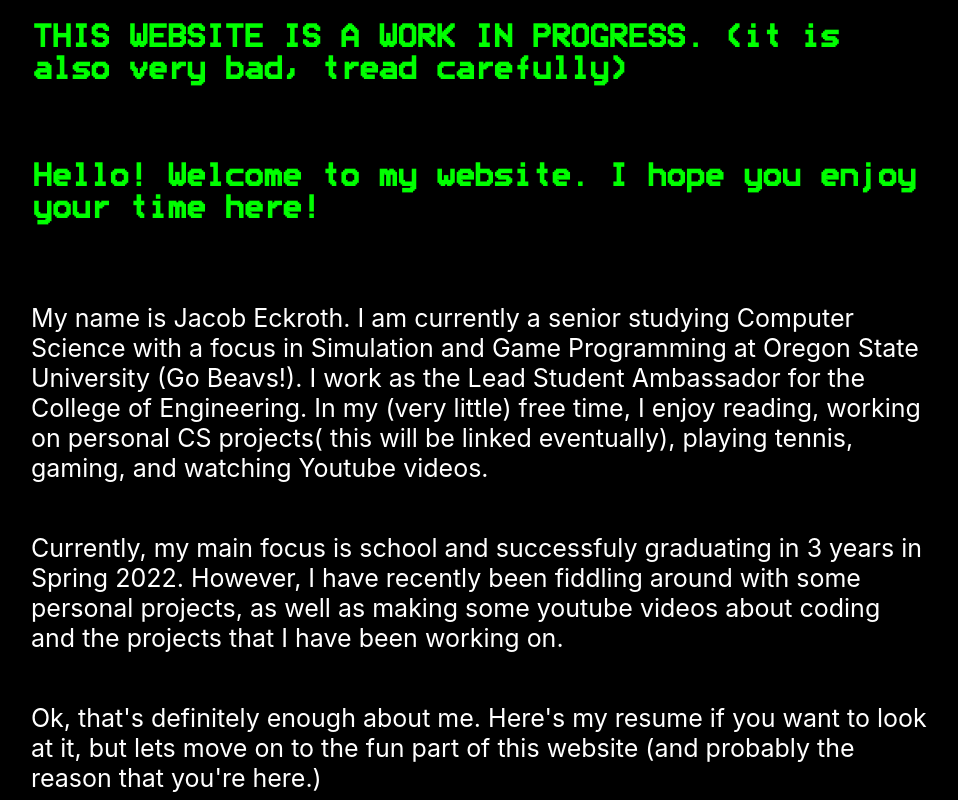
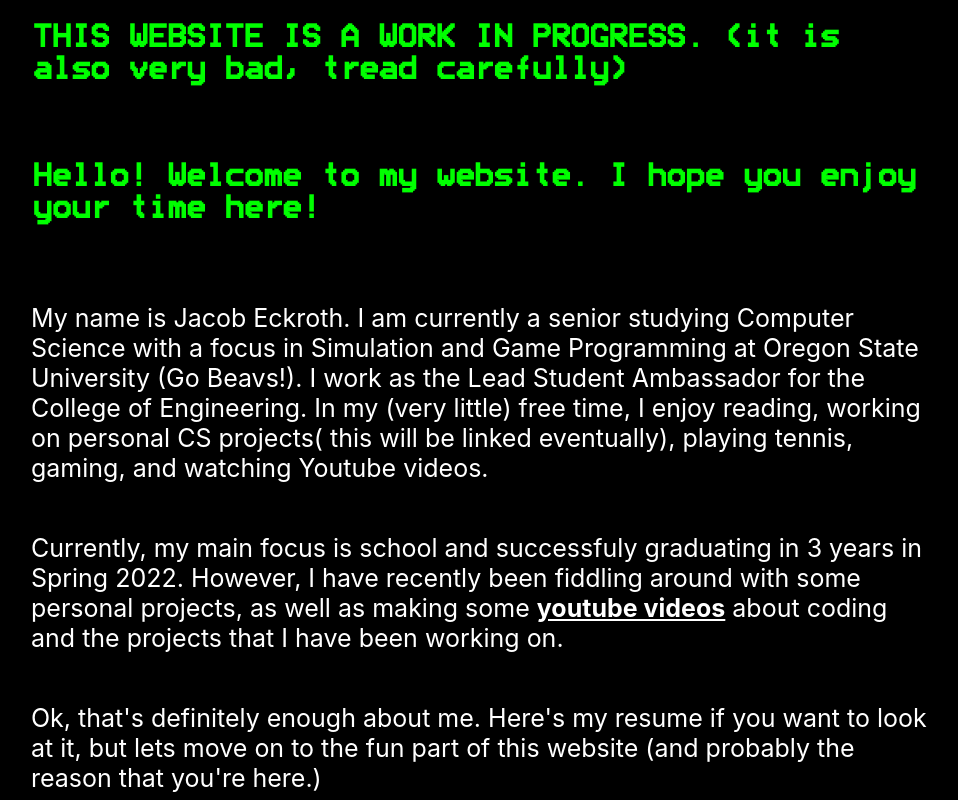
Before and after one commit to JacobEckroth/MyReactWebsiteFORREAL, a React (Create React App) app: page / in a window 1280 px wide. Shown: the top 800 px of the page, without its empty margins (161-1119 px from the left). Built offline with nearby package versions, Linux system fonts and the light colour scheme.

Commit message:
basic stuff WHY IS THE OPACITY STILL WRONG

```diff
--- a/public/index.html
+++ b/public/index.html
@@ -24,7 +24,7 @@
       work correctly both with client-side routing and a non-root public URL.
       Learn how to configure a non-root public URL by running `npm run build`.
     -->
-    <title>React App</title>
+    <title>Jacob's Website</title>
   </head>
   <body>
     <noscript>You need to enable JavaScript to run this app.</noscript>
--- a/src/App.js
+++ b/src/App.js
@@ -15,7 +15,8 @@ function App() {
      </p>
     <p className="regularText">
         Currently, my main focus is school and successfuly graduating in 3 years in Spring 2022. However, I have recently been fiddling around with
-        some personal projects, as well as making some youtube videos about coding and the projects that I have been working on.
+        some personal projects, as well as making some <a target="_blank" class="textLink" title="My Youtube Channel" href="https://www.youtube.com/channel/UCaiPyi8kBGzNcYGOtSZbiwg">youtube videos</a> about
+        coding and the projects that I have been working on.
     </p>
 
     <p className="regularText">
--- a/src/components/ProjectDisplay.jsx
+++ b/src/components/ProjectDisplay.jsx
@@ -13,7 +13,7 @@ class ProjectDisplay extends React.Component {
   constructor(props){
       super(props);
     this.state = {
-        visible: false,
+        showing: false,
         title: this.props.title,
         link: this.props.link,
         descriptionText:this.props.descriptionText,
@@ -29,15 +29,15 @@ class ProjectDisplay extends React.Component {
 
 
   show() {
-    this.setState({ visible: true });
-    console.log("I am showing myself");
+    this.setState({ showing: true });
+
   }
   render() {
     return (
 
       <div
         className={
-          this.state.visible ? "projectHolder showIt": "projectHolder invisible"
+          this.state.showing ? "projectHolder showIt": "projectHolder notShowing"
         }
       >
         <h2 className="projectTitle">{this.state.title}</h2>
--- a/src/components/VisibilitySensorAppearingProject.js
+++ b/src/components/VisibilitySensorAppearingProject.js
@@ -12,7 +12,7 @@ class VisibilitySensorAppearingProject extends Component {
 
     onChange(isVisible){
         if(isVisible){
-            console.log("Calling show function on child");
+
             this.child.show();
         }
     }
--- a/src/css/index.css
+++ b/src/css/index.css
@@ -20,6 +20,8 @@ code {
     monospace;
 }
 
+
+
 .consoleText{
     font-family: 'Modeseven','sans-serif';
     color: rgb(0,255,0);
@@ -40,6 +42,15 @@ code {
 .showIt{
     opacity:100%;
 }
-.invisible{
-    opacity:0%;
+.notShowing{
+    opacity:30%;
 }
+
+.textLink{
+    text-decoration:underline;
+    color:inherit;
+    font-weight:bold;
+}
+.textLink:hover{
+    color:rgb(0,255,0)
+}
--- a/src/css/project.css
+++ b/src/css/project.css
@@ -4,7 +4,7 @@ body{
 
 
 .projectHolder{
-    transition:opacity 2s ease,box-shadow .3s linear ;
+    transition:opacity .2s linear,box-shadow .3s linear ;
     background-color: rgb(24, 24, 24);
     box-shadow: 0px 0px 10px #414747;
     border-radius:15px;
```
Also changed, not shown: 1 other file (tests, documents, lock files or other folders).
